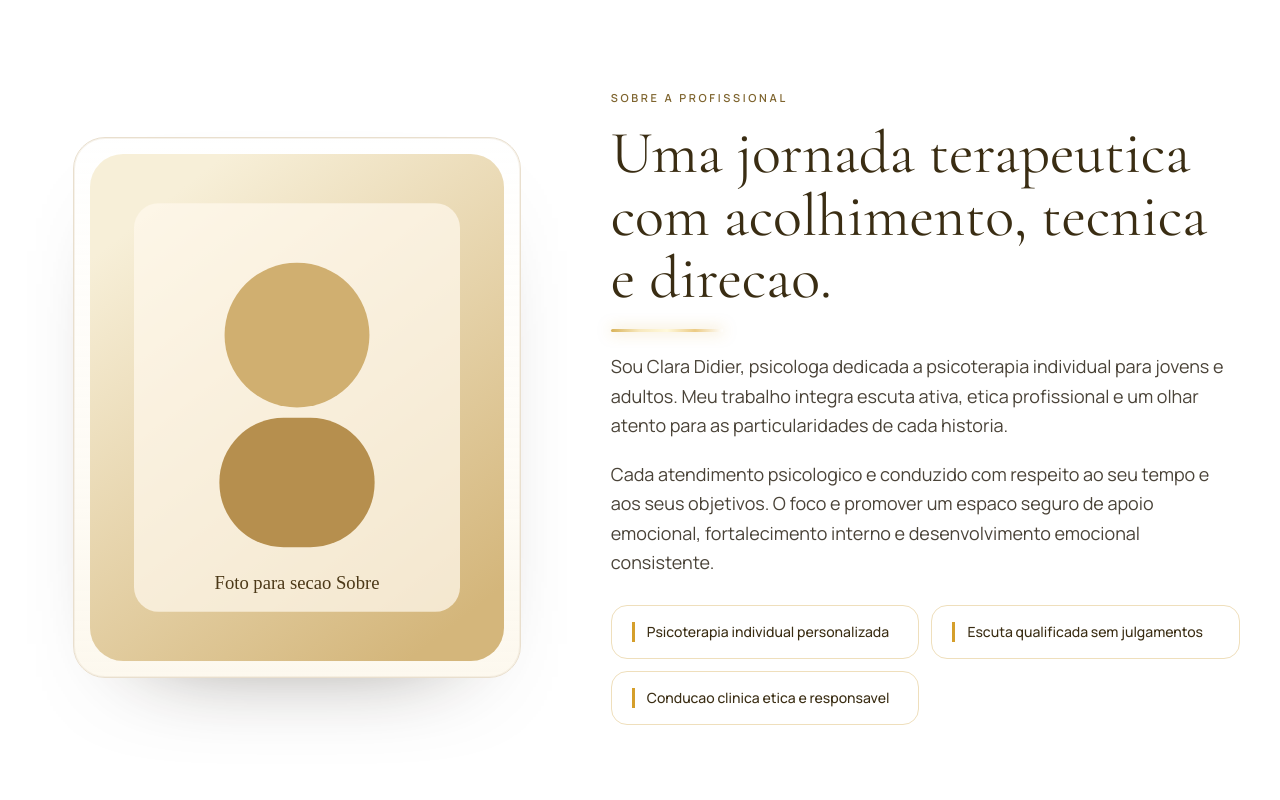
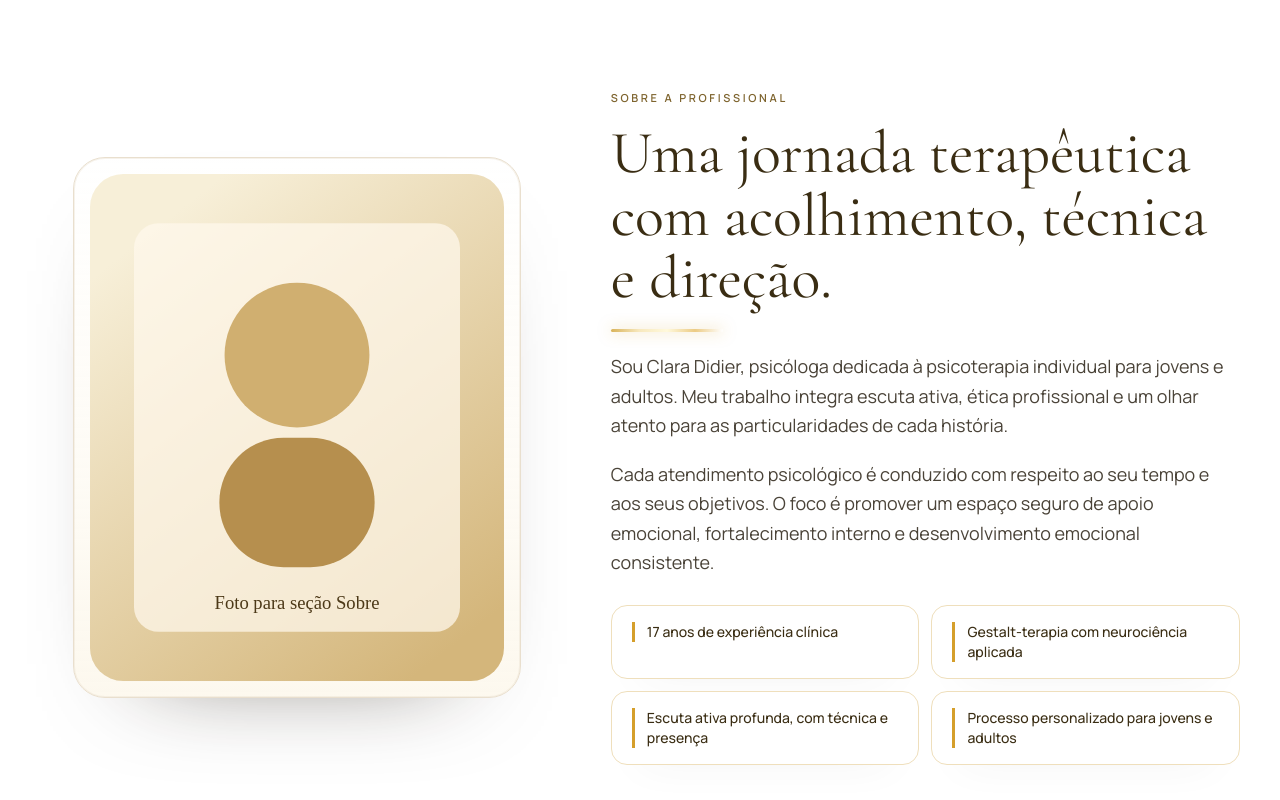
Before and after one commit to fiuzer/clara-didier, a Next.js app: page / in a window 1280 px wide. Shown: the part 1120-1920 px from the top of the page. Built offline with nearby package versions, Linux system fonts and the light colour scheme; no server answers.

Commit message:
Algumas alterações estruturais e copy

```diff
--- a/app/layout.tsx
+++ b/app/layout.tsx
@@ -31,13 +31,13 @@ export const metadata: Metadata = {
   },
   description,
   keywords: [
-    "psicologa",
+    "psicóloga",
     "psicoterapia individual",
     "terapia para jovens",
     "terapia para adultos",
-    "atendimento psicologico",
-    "saude emocional",
-    "psicologa para jovens e adultos",
+    "atendimento psicológico",
+    "saúde emocional",
+    "psicóloga para jovens e adultos",
     "agendamento de terapia",
     "apoio emocional",
     "desenvolvimento emocional",
@@ -57,7 +57,7 @@ export const metadata: Metadata = {
         url: "/images/og-clara.svg",
         width: 1200,
         height: 630,
-        alt: "Landing page da psicologa Clara Didier",
+        alt: "Landing page da psicóloga Clara Didier",
       },
     ],
   },
@@ -103,7 +103,7 @@ const structuredData = {
     "Psicoterapia individual",
     "Terapia para jovens",
     "Terapia para adultos",
-    "Saude emocional",
+    "Saúde emocional",
     "Apoio emocional",
   ],
 };
@@ -117,7 +117,7 @@ export default function RootLayout({
     <html lang="pt-BR" className="scroll-smooth">
       <body className={`${manrope.variable} ${cormorant.variable} font-sans antialiased`}>
         <a href="#conteudo-principal" className="skip-link">
-          Pular para o conteudo principal
+          Pular para o conteúdo principal
         </a>
         <TrackingScripts />
         <Header />
--- a/components/layout/Header.tsx
+++ b/components/layout/Header.tsx
@@ -20,12 +20,12 @@ export function Header() {
         <a
           href="#inicio"
           className="font-display text-[1.9rem] leading-none tracking-wide text-[color:var(--gold-900)] sm:text-[2rem]"
-          aria-label={`Inicio - ${siteConfig.name}`}
+          aria-label={`Início - ${siteConfig.name}`}
         >
           Clara Didier
         </a>
 
-        <nav className="hidden items-center gap-7 lg:flex" aria-label="Navegacao principal">
+        <nav className="hidden items-center gap-7 lg:flex" aria-label="Navegação principal">
           {navigationItems.map((item) => (
             <a
               key={item.href}
@@ -54,7 +54,7 @@ export function Header() {
           type="button"
           onClick={() => setMenuOpen((prev) => !prev)}
           aria-expanded={menuOpen}
-          aria-label="Abrir menu de navegacao"
+          aria-label="Abrir menu de navegação"
           className="inline-flex h-10 w-10 items-center justify-center rounded-full border border-[color:var(--gold-300)] text-[color:var(--gold-800)] transition-colors hover:bg-[color:var(--gold-100)] lg:hidden"
         >
           <span className="relative h-4 w-5">
--- a/components/sections/AboutSection.tsx
+++ b/components/sections/AboutSection.tsx
@@ -17,7 +17,7 @@ export function AboutSection() {
             {/* Replacing note: swap this image with a real office/session portrait in /public/images */}
             <Image
               src="/images/about-placeholder.svg"
-              alt="Imagem complementar da psicologa Clara Didier em ambiente acolhedor"
+              alt="Imagem complementar da psicóloga Clara Didier em ambiente acolhedor"
               width={560}
               height={680}
               className="h-auto w-full rounded-[1.5rem] object-cover"
--- a/components/sections/ContactSection.tsx
+++ b/components/sections/ContactSection.tsx
@@ -9,7 +9,7 @@ import { SectionTitle } from "@/components/ui/SectionTitle";
 export function ContactSection() {
   const content = landingContent.contact;
   const whatsappLink = getWhatsAppLink(
-    "Ola, Clara! Gostaria de iniciar meu agendamento de terapia.",
+    "Olá, Clara! Gostaria de iniciar meu agendamento de terapia.",
   );
 
   return (
@@ -53,7 +53,7 @@ export function ContactSection() {
               {siteConfig.contact.email}
             </a>
             <p className="mt-6 text-sm leading-relaxed text-[color:var(--slate-700)]">
-              Atendimento com foco em saude emocional, apoio emocional e desenvolvimento emocional para jovens e adultos.
+              Atendimento com foco em saúde emocional, apoio emocional e desenvolvimento emocional para jovens e adultos.
             </p>
           </aside>
         </Reveal>
--- a/components/sections/HeroSection.tsx
+++ b/components/sections/HeroSection.tsx
@@ -64,7 +64,7 @@ export function HeroSection() {
               {/* Replacing note: swap this image with the final professional portrait in /public/images */}
               <Image
                 src="/images/hero-placeholder.svg"
-                alt="Retrato profissional de Clara Didier para a secao principal da landing page"
+                alt="Retrato profissional de Clara Didier para a seção principal da landing page"
                 width={640}
                 height={800}
                 className="h-auto w-full rounded-[1.65rem] object-cover"
--- a/data/site-content.ts
+++ b/data/site-content.ts
@@ -1,13 +1,13 @@
 export const siteConfig = {
   name: "Clara Didier",
-  role: "Psicologa",
+  role: "Psicóloga",
   service: "Psicoterapia individual para jovens e adultos",
   siteUrl: "https://claradidierpsicologia.com.br",
   locale: "pt_BR",
   whatsapp: {
     phone: "5511999999999",
     initialMessage:
-      "Ola, Clara! Gostaria de agendar um atendimento de psicoterapia individual.",
+      "Olá, Clara! Gostaria de agendar um atendimento de psicoterapia individual.",
   },
   contact: {
     email: "contato@claradidierpsicologia.com.br",
@@ -18,7 +18,7 @@ export const siteConfig = {
 export const navigationItems = [
   { label: "Sobre", href: "#sobre" },
   { label: "Para quem", href: "#publico" },
-  { label: "Beneficios", href: "#beneficios" },
+  { label: "Benefícios", href: "#beneficios" },
   { label: "Diferenciais", href: "#diferenciais" },
   { label: "FAQ", href: "#faq" },
   { label: "Agendamento", href: "#agendar" },
@@ -27,14 +27,14 @@ export const navigationItems = [
 
 export const landingContent = {
   hero: {
-    eyebrow: "Psicologa para jovens e adultos",
+    eyebrow: "Psicóloga para jovens e adultos",
     title: "Psicoterapia individual com escuta qualificada e cuidado humano.",
     subtitle:
-      "Um atendimento psicologico aprofundado para quem deseja apoio emocional, desenvolvimento emocional e mais equilibrio na vida pessoal e profissional.",
+      "Um atendimento psicológico aprofundado para quem deseja apoio emocional, desenvolvimento emocional e mais equilíbrio na vida pessoal e profissional.",
     trustPills: [
-      "Atendimento psicologico para jovens e adultos",
-      "Ambiente etico, acolhedor e confidencial",
-      "Foco em saude emocional e qualidade de vida",
+      "Atendimento psicológico para jovens e adultos",
+      "Ambiente ético, acolhedor e confidencial",
+      "Foco em saúde emocional e qualidade de vida",
     ],
     metrics: [
       {
@@ -47,7 +47,7 @@ export const landingContent = {
       },
       {
         title: "Escuta profissional",
-        description: "Apoio tecnico e humano para evolucao emocional.",
+        description: "Apoio técnico e humano para evolução emocional.",
       },
     ],
     primaryCta: "Agendar pelo WhatsApp",
@@ -55,63 +55,64 @@ export const landingContent = {
   },
   about: {
     eyebrow: "Sobre a profissional",
-    title: "Uma jornada terapeutica com acolhimento, tecnica e direcao.",
+    title: "Uma jornada terapêutica com acolhimento, técnica e direção.",
     paragraphs: [
-      "Sou Clara Didier, psicologa dedicada a psicoterapia individual para jovens e adultos. Meu trabalho integra escuta ativa, etica profissional e um olhar atento para as particularidades de cada historia.",
-      "Cada atendimento psicologico e conduzido com respeito ao seu tempo e aos seus objetivos. O foco e promover um espaco seguro de apoio emocional, fortalecimento interno e desenvolvimento emocional consistente.",
+      "Sou Clara Didier, psicóloga dedicada à psicoterapia individual para jovens e adultos. Meu trabalho integra escuta ativa, ética profissional e um olhar atento para as particularidades de cada história.",
+      "Cada atendimento psicológico é conduzido com respeito ao seu tempo e aos seus objetivos. O foco é promover um espaço seguro de apoio emocional, fortalecimento interno e desenvolvimento emocional consistente.",
     ],
     highlights: [
-      "Psicoterapia individual personalizada",
-      "Escuta qualificada sem julgamentos",
-      "Conducao clinica etica e responsavel",
+      "17 anos de experiência clínica",
+      "Gestalt-terapia com neurociência aplicada",
+      "Escuta ativa profunda, com técnica e presença",
+      "Processo personalizado para jovens e adultos",
     ],
   },
   audience: {
-    eyebrow: "Para quem e o atendimento",
+    eyebrow: "Para quem é o atendimento",
     title: "Terapia para jovens e adultos em diferentes momentos da vida.",
     description:
-      "Atendimento para quem deseja organizar pensamentos, superar bloqueios e construir relacoes mais saudaveis com mais clareza emocional.",
+      "Atendimento para quem deseja organizar pensamentos, superar bloqueios e construir relações mais saudáveis com mais clareza emocional.",
     cards: [
       {
         title: "Terapia para jovens",
         description:
-          "Apoio para insegurancas, pressao academica, identidade, autonomia e mudancas de fase.",
+          "Apoio para inseguranças, pressão acadêmica, identidade, autonomia e mudanças de fase.",
       },
       {
         title: "Terapia para adultos",
         description:
-          "Acompanhamento para ansiedade, sobrecarga emocional, relacionamentos, carreira e equilibrio pessoal.",
+          "Acompanhamento para ansiedade, sobrecarga emocional, relacionamentos, carreira e equilíbrio pessoal.",
       },
     ],
   },
   benefits: {
-    eyebrow: "Beneficios da psicoterapia",
-    title: "Resultados concretos para sua saude emocional.",
+    eyebrow: "Benefícios da psicoterapia",
+    title: "Resultados concretos para sua saúde emocional.",
     items: [
       {
         title: "Autoconhecimento profundo",
         description:
-          "Compreenda padroes emocionais e amplie sua consciencia sobre escolhas e comportamentos.",
+          "Compreenda padrões emocionais e amplie sua consciência sobre escolhas e comportamentos.",
       },
       {
-        title: "Equilibrio emocional",
+        title: "Equilíbrio emocional",
         description:
-          "Desenvolva recursos internos para lidar melhor com ansiedade, estresse e oscilacoes de humor.",
+          "Desenvolva recursos internos para lidar melhor com ansiedade, estresse e oscilações de humor.",
       },
       {
         title: "Desenvolvimento pessoal",
         description:
-          "Fortaleca autoestima, confianca e senso de direcao para construir uma vida com mais sentido.",
+          "Fortaleça autoestima, confiança e senso de direção para construir uma vida com mais sentido.",
       },
       {
         title: "Fortalecimento emocional",
         description:
-          "Aprenda a enfrentar desafios com mais resiliencia e seguranca emocional.",
+          "Aprenda a enfrentar desafios com mais resiliência e segurança emocional.",
       },
       {
-        title: "Apoio em momentos dificeis",
+        title: "Apoio em momentos difíceis",
         description:
-          "Tenha acompanhamento profissional em fases de perdas, mudancas e decisoes importantes.",
+          "Tenha acompanhamento profissional em fases de perdas, mudanças e decisões importantes.",
       },
       {
         title: "Melhora da qualidade de vida",
@@ -122,106 +123,107 @@ export const landingContent = {
   },
   differentials: {
     eyebrow: "Diferenciais",
-    title: "Atuacao psicologica com excelencia e proximidade.",
+    title: "Atuação psicológica com excelência e proximidade.",
     items: [
       "Psicoterapia individual personalizada",
       "Atendimento humanizado com escuta ativa",
       "Abordagem acolhedora e orientada ao processo",
-      "Palestras para empresas sobre saude emocional",
+      "Palestras para empresas sobre saúde emocional",
       "Palestras para escolas com foco em desenvolvimento socioemocional",
+      "Atendimento online para brasileiros no exterior",
     ],
   },
   credibility: {
     eyebrow: "Credibilidade institucional",
-    title: "Cuidado psicologico responsavel para seu bem-estar emocional.",
+    title: "Cuidado psicológico responsável para seu bem-estar emocional.",
     description:
-      "O processo terapeutico e guiado por etica profissional, confidencialidade e escuta qualificada. Cada sessao e um convite ao acolhimento, a elaboracao emocional e ao crescimento pessoal.",
+      "O processo terapêutico é guiado por ética profissional, confidencialidade e escuta qualificada. Cada sessão é um convite ao acolhimento, à elaboração emocional e ao crescimento pessoal.",
     pillars: [
       {
         title: "Escuta qualificada",
         description:
-          "Atencao genuina a sua historia, sem julgamentos e com direcionamento clinico.",
+          "Atenção genuína à sua história, sem julgamentos e com direcionamento clínico.",
       },
       {
-        title: "Etica profissional",
+        title: "Ética profissional",
         description:
-          "Compromisso com sigilo, respeito e conducoes tecnicas alinhadas a boas praticas.",
+          "Compromisso com sigilo, respeito e conduções técnicas alinhadas às boas práticas.",
       },
       {
         title: "Ambiente seguro",
         description:
-          "Um espaco de acolhimento para desenvolver recursos emocionais com tranquilidade.",
+          "Um espaço de acolhimento para desenvolver recursos emocionais com tranquilidade.",
       },
     ],
   },
   cta: {
-    title: "Seu cuidado emocional pode comecar agora.",
+    title: "Seu cuidado emocional pode começar agora.",
     description:
-      "Agende seu atendimento psicologico com Clara Didier e inicie seu processo de terapia com seguranca, acolhimento e clareza.",
-    button: "Quero agendar minha sessao",
-    supportText: "Resposta em horario comercial.",
+      "Agende seu atendimento psicológico com Clara Didier e inicie seu processo de terapia com segurança, acolhimento e clareza.",
+    button: "Quero agendar minha sessão",
+    supportText: "Resposta em horário comercial.",
   },
   contact: {
     eyebrow: "Contato e agendamento de terapia",
     title: "Fale diretamente comigo pelo WhatsApp.",
     description:
-      "Se voce procura psicologa para jovens e adultos, envie uma mensagem e receba orientacao para iniciar seu atendimento.",
+      "Se você procura psicóloga para jovens e adultos, envie uma mensagem e receba orientação para iniciar seu atendimento.",
     button: "Agendar atendimento no WhatsApp",
-    infoLabel: "Informacoes de contato",
+    infoLabel: "Informações de contato",
   },
   faq: {
-    eyebrow: "Duvidas frequentes",
-    title: "Perguntas frequentes sobre o atendimento psicologico.",
+    eyebrow: "Dúvidas frequentes",
+    title: "Perguntas frequentes sobre o atendimento psicológico.",
     description:
-      "Se esta e sua primeira experiencia com terapia, aqui estao respostas objetivas para ajudar voce a dar o primeiro passo com seguranca.",
+      "Se esta é sua primeira experiência com terapia, aqui estão respostas objetivas para ajudar você a dar o primeiro passo com segurança.",
     items: [
       {
         question: "Como funciona a psicoterapia individual?",
         answer:
-          "Cada sessao e um espaco de escuta acolhedora e profissional, onde trabalhamos suas demandas com profundidade e respeito ao seu ritmo. O processo e personalizado e evolui conforme seus objetivos terapeuticos.",
+          "Cada sessão é um espaço de escuta acolhedora e profissional, onde trabalhamos suas demandas com profundidade e respeito ao seu ritmo. O processo é personalizado e evolui conforme seus objetivos terapêuticos.",
       },
       {
-        question: "Para quem e indicado o atendimento?",
+        question: "Para quem é indicado o atendimento?",
         answer:
-          "O atendimento e voltado para jovens e adultos que buscam apoio emocional, autoconhecimento, fortalecimento interno e melhor qualidade de vida em diferentes fases e desafios.",
+          "O atendimento é voltado para jovens e adultos que buscam apoio emocional, autoconhecimento, fortalecimento interno e melhor qualidade de vida em diferentes fases e desafios.",
       },
       {
-        question: "Como faco o agendamento da primeira sessao?",
+        question: "Como faço o agendamento da primeira sessão?",
         answer:
-          "O agendamento e feito pelo WhatsApp. Voce envia uma mensagem, recebe orientacoes iniciais e combinamos o melhor formato e horario para iniciar seu atendimento.",
+          "O agendamento é feito pelo WhatsApp. Você envia uma mensagem, recebe orientações iniciais e combinamos o melhor formato e horário para iniciar seu atendimento.",
       },
       {
         question: "Atende jovens e adultos com demandas diferentes?",
         answer:
-          "Sim. O trabalho clinico e adaptado para a realidade de cada pessoa, considerando contexto, momento de vida e necessidade emocional, sempre com abordagem humanizada.",
+          "Sim. O trabalho clínico é adaptado para a realidade de cada pessoa, considerando contexto, momento de vida e necessidade emocional, sempre com abordagem humanizada.",
       },
       {
-        question: "Tambem realiza palestras para empresas e escolas?",
+        question: "Também realiza palestras para empresas e escolas?",
         answer:
-          "Sim. Alem da psicoterapia individual, realizo palestras para empresas e escolas com foco em saude emocional, prevencao e desenvolvimento socioemocional.",
+          "Sim. Além da psicoterapia individual, realizo palestras para empresas e escolas com foco em saúde emocional, prevenção e desenvolvimento socioemocional.",
       },
       {
-        question: "Nunca fiz terapia. Posso comecar mesmo assim?",
+        question: "Nunca fiz terapia. Posso começar mesmo assim?",
         answer:
-          "Com certeza. E normal ter duvidas no inicio. O primeiro contato e conduzido com acolhimento e clareza para que voce se sinta seguro(a) durante todo o processo.",
+          "Com certeza. É normal ter dúvidas no início. O primeiro contato é conduzido com acolhimento e clareza para que você se sinta seguro(a) durante todo o processo.",
       },
     ],
   },
   footer: {
     rights: "Todos os direitos reservados.",
     links: [
-      { label: "Politica de Privacidade", href: "#" },
+      { label: "Política de Privacidade", href: "#" },
       { label: "Termos de Uso", href: "#" },
     ],
   },
 } as const;
 
 export const seoSuggestions = {
-  title: "Psicologa Clara Didier | Psicoterapia Individual para Jovens e Adultos",
+  title: "Psicóloga Clara Didier | Psicoterapia Individual para Jovens e Adultos",
   description:
-    "Psicologa Clara Didier oferece psicoterapia individual para jovens e adultos com atendimento humanizado, apoio emocional e foco em saude emocional.",
+    "Psicóloga Clara Didier oferece psicoterapia individual para jovens e adultos com atendimento humanizado, apoio emocional e foco em saúde emocional.",
   openGraphTitle:
     "Agende sua psicoterapia com Clara Didier | Atendimento para jovens e adultos",
   openGraphDescription:
-    "Atendimento psicologico com escuta qualificada, acolhimento e foco em desenvolvimento emocional.",
+    "Atendimento psicológico com escuta qualificada, acolhimento e foco em desenvolvimento emocional.",
 } as const;
```
Also changed, not shown: components/sections/CredibilitySection.tsx (+10 -2 lines), public/images/about-placeholder.svg.
